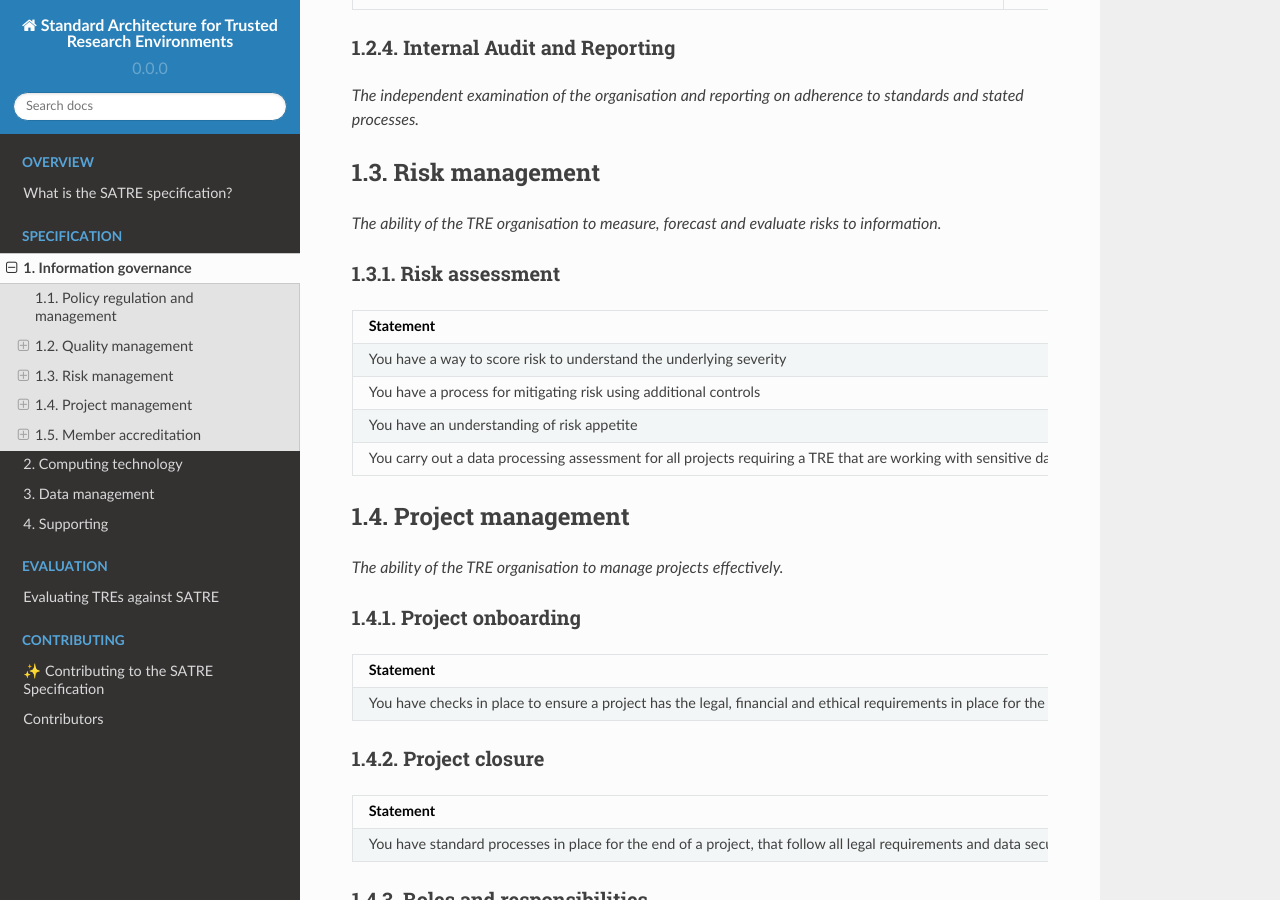
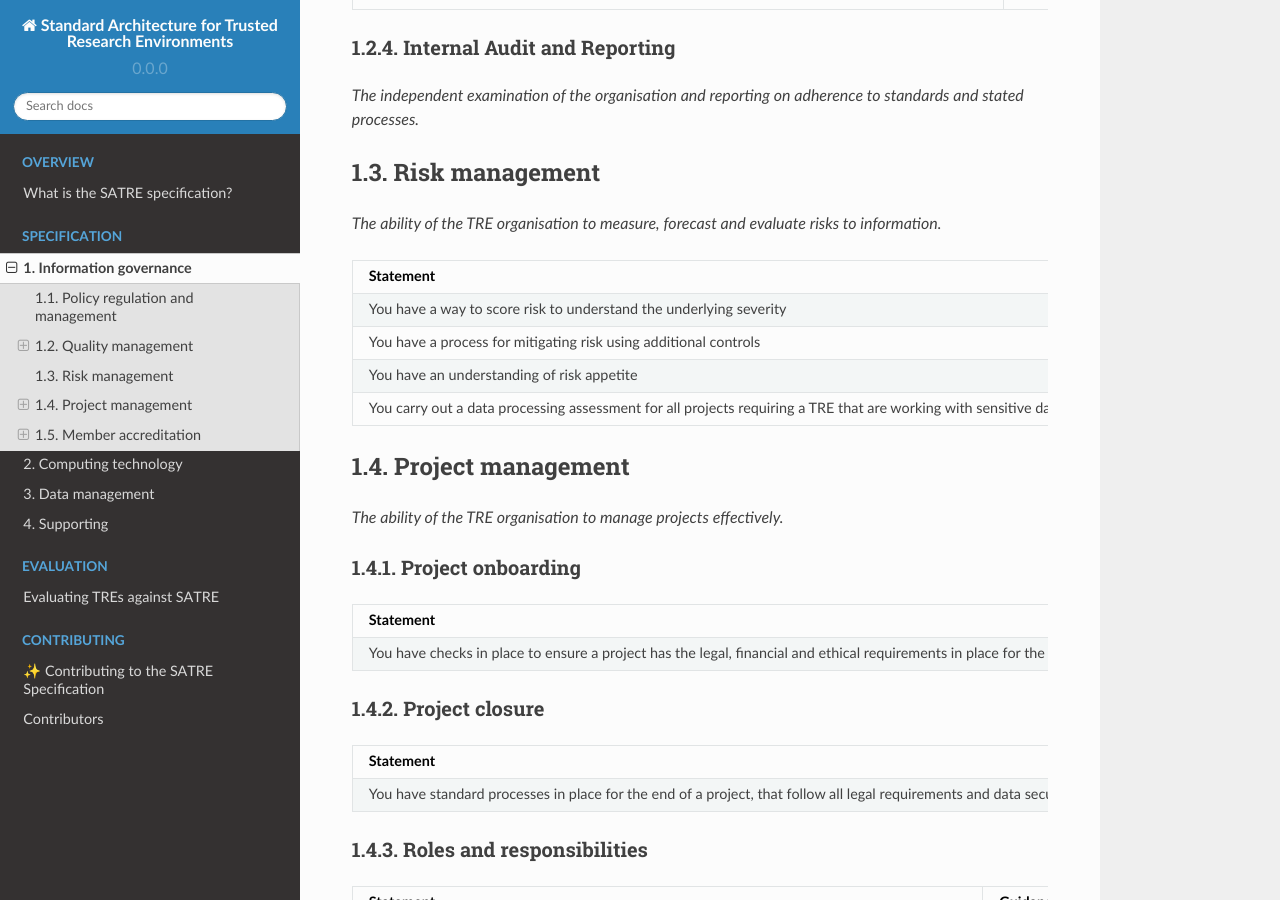
Before and after one commit to sa-tre/satre-specification, a Sphinx documentation site: the page built from docs/source/pillars/information_governance.md, in a window 1280 px wide and 900 px high, scrolled down 1351 px. Built offline with Sphinx 7.4.7 and the Read the Docs theme 2.0.0, drawn with Linux system fonts in a browser that asks for light colours.

Commit message:
delete risk assessment sub header

````diff
--- a/docs/source/pillars/information_governance.md
+++ b/docs/source/pillars/information_governance.md
@@ -95,8 +95,6 @@ _The independent examination of the organisation and reporting on adherence to s
 ## Risk management
 
 _The ability of the TRE organisation to measure, forecast and evaluate risks to information._
-
-### Risk assessment
 
 ```{list-table}
 :header-rows: 1
````
